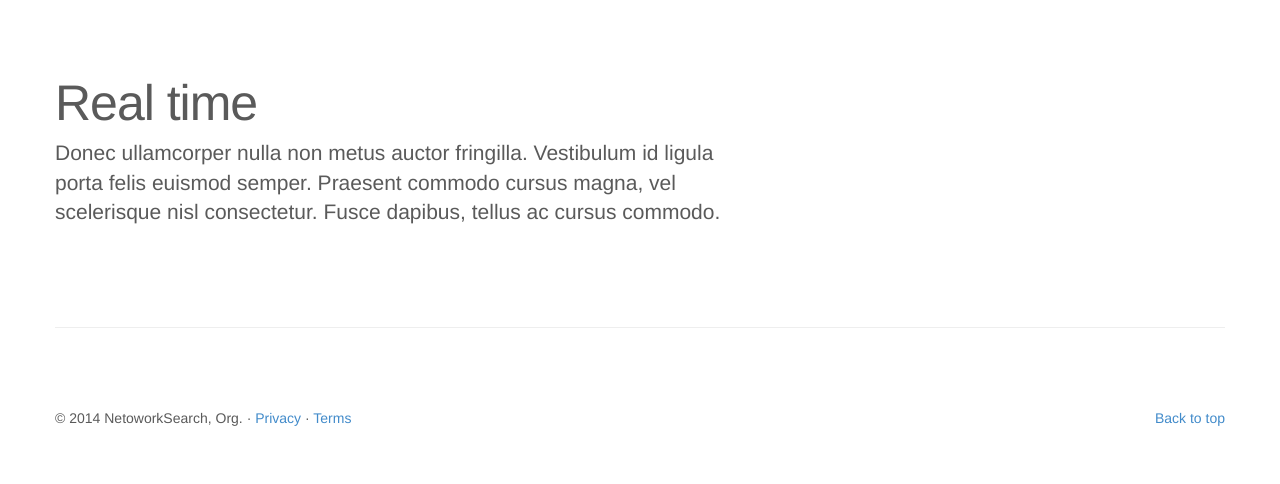
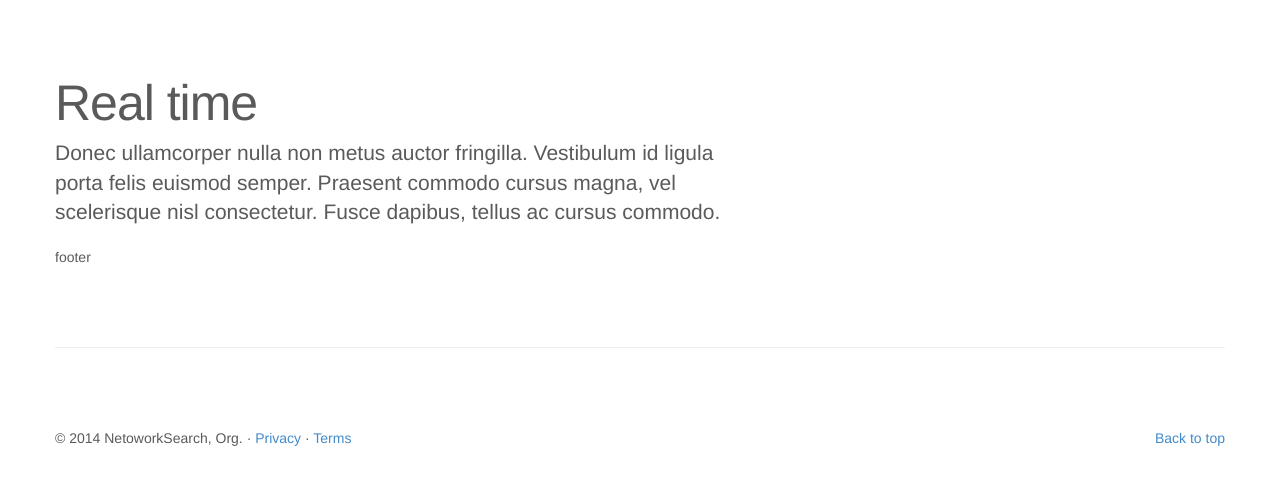
Before and after one commit to cseminhaj/networksearch.github.io, a plain HTML site: page index.html in a window 1280 px wide. Shown: the part 1994-2478 px from the top of the page. Drawn offline with nearby package versions, Linux system fonts and the light colour scheme; files whose address does not match are found by name.

```diff
--- a/index.html
+++ b/index.html
@@ -138,6 +138,9 @@
           <img class="featurette-image img-responsive" data-src="holder.js/500x500/auto" alt="Generic placeholder image">
         </div>
       </div>
+      <div id="about">
+      footer
+      </div>
 
       <hr class="featurette-divider">
 
```
